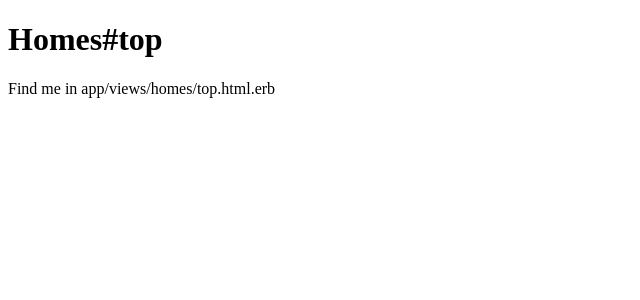
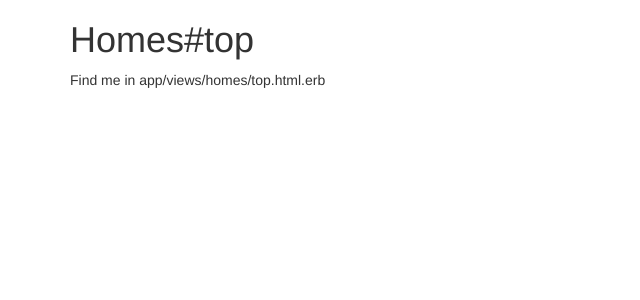
Before and after one commit to skiym-aaa/portfolio, a Rails app: page / in a window 1280 px wide. Shown: the top 300 px of the page, without its empty margins (0-640 px from the left). Run offline with Rails 7, Linux system fonts and the light colour scheme; style sheets or scripts are compiled from the project's sources; some libraries are stand-ins or nearby versions.

Commit message:
[Add] Bootstrap

```diff
--- a/app/assets/javascripts/application.js
+++ b/app/assets/javascripts/application.js
@@ -13,4 +13,6 @@
 //= require rails-ujs
 //= require activestorage
 //= require turbolinks
+//= require jquery
+//= require bootstrap-sprockets
 //= require_tree .
--- a/app/assets/stylesheets/application.css
+++ b/app/assets/stylesheets/application.scss
@@ -13,3 +13,5 @@
  *= require_tree .
  *= require_self
  */
+ @import "bootstrap-sprockets";
+ @import "bootstrap";
--- a/app/views/layouts/application.html.erb
+++ b/app/views/layouts/application.html.erb
@@ -10,6 +10,8 @@
   </head>
 
   <body>
-    <%= yield %>
+    <div class="container">
+      <%= yield %>
+    </div>
   </body>
 </html>
```
Also changed, not shown: Gemfile, Gemfile.lock.
